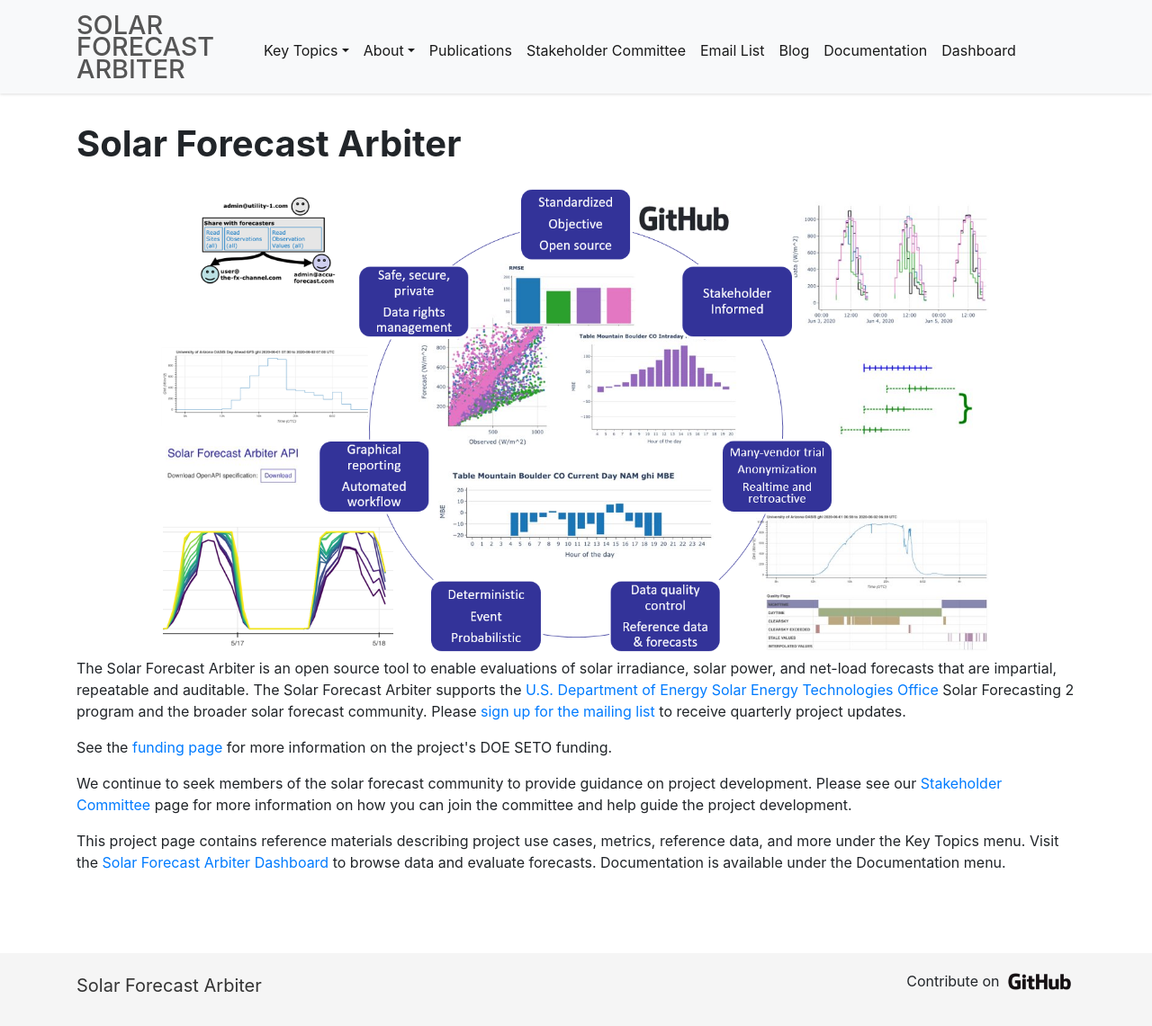
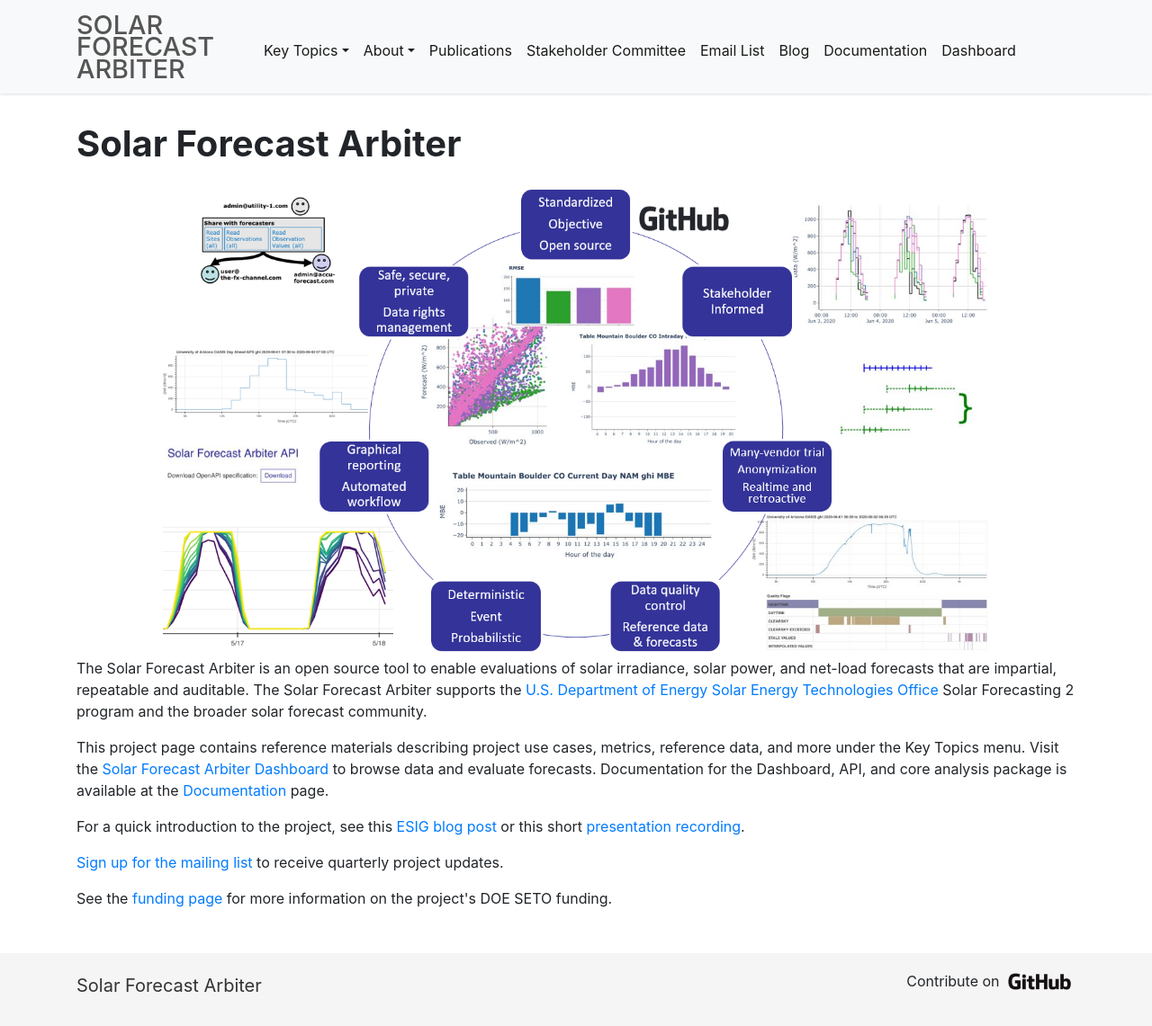
Before and after one commit to SolarArbiter/SolarArbiter.github.io, a Jekyll site: the page built from index.html, in a window 1280 px wide and 1141 px high. Shown: the whole window at 90% size. Built offline with Jekyll 4.4.1, drawn with Linux system fonts in a browser that asks for light colours.

Commit message:
home page edits with esig and iea links (#180)

```diff
--- a/index.html
+++ b/index.html
@@ -6,8 +6,12 @@
 <div class="row">
 <img class="homepage-image myb-3" src="/images/homepage_presentation.png">
 </div>
-<p>The Solar Forecast Arbiter is an open source tool to enable evaluations of solar irradiance, solar power, and net-load forecasts that are impartial, repeatable and auditable. The Solar Forecast Arbiter supports the <a href="http://www.energy.gov/solar-office">U.S. Department of Energy Solar Energy Technologies Office</a> Solar Forecasting 2 program and the broader solar forecast community. Please <a href="/emaillist">sign up for the mailing list</a> to receive quarterly project updates.</p>
+<p>The Solar Forecast Arbiter is an open source tool to enable evaluations of solar irradiance, solar power, and net-load forecasts that are impartial, repeatable and auditable. The Solar Forecast Arbiter supports the <a href="http://www.energy.gov/solar-office">U.S. Department of Energy Solar Energy Technologies Office</a> Solar Forecasting 2 program and the broader solar forecast community. </p>
+
+<p>This project page contains reference materials describing project use cases, metrics, reference data, and more under the Key Topics menu. Visit the <a href="https://dashboard.solarforecastarbiter.org/">Solar Forecast Arbiter Dashboard</a> to browse data and evaluate forecasts. Documentation for the Dashboard, API, and core analysis package is available at the <a href="/documentation">Documentation</a> page.</p>
+
+<p>For a quick introduction to the project, see this <a href="https://www.esig.energy/the-solar-forecast-arbiter/">ESIG blog post</a> or this short <a href="https://youtu.be/oqidNhlAkAo">presentation recording</a>.</p>
+
+<p><a href="/emaillist">Sign up for the mailing list</a> to receive quarterly project updates.</p>
+
 <p>See the <a href="/funding">funding page</a> for more information on the project's DOE SETO funding.</p>
-<p>We continue to seek members of the solar forecast community to provide guidance on project development. Please see our <a href="/stakeholdercommittee">Stakeholder Committee</a> page for more information on how you can join the committee and help guide the project development.</p>
-
-<p>This project page contains reference materials describing project use cases, metrics, reference data, and more under the Key Topics menu. Visit the <a href="https://dashboard.solarforecastarbiter.org/">Solar Forecast Arbiter Dashboard</a> to browse data and evaluate forecasts. Documentation is available under the Documentation menu.</p>
```
